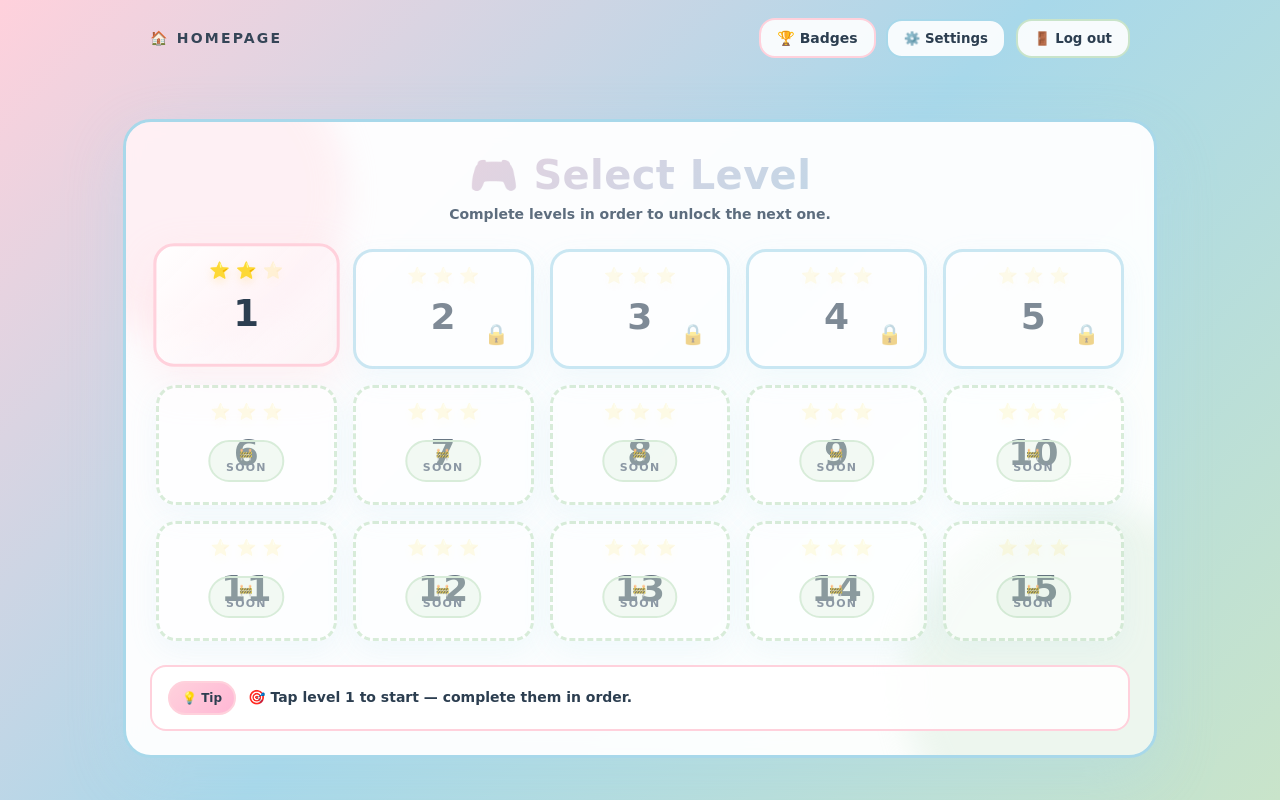
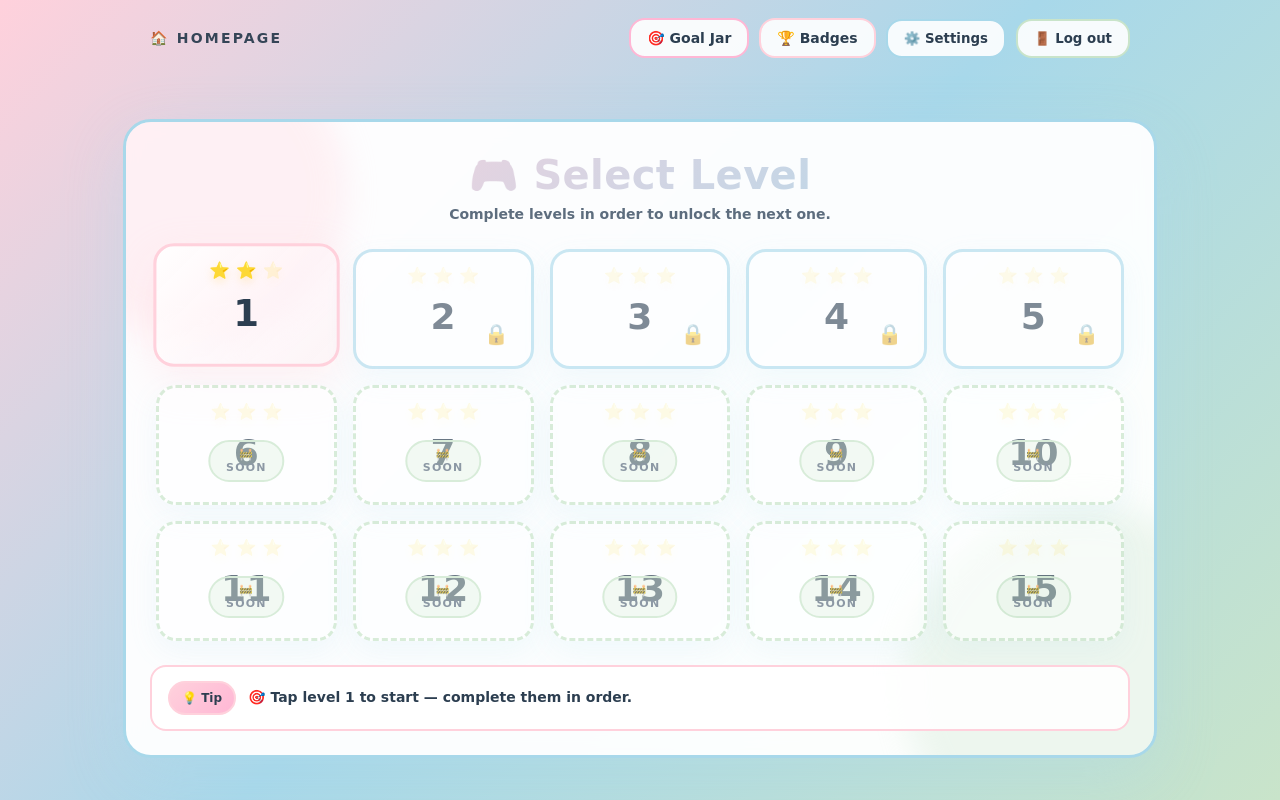
Before and after one commit to k-rameen/Finlingo, a React app in the folder frontend/: page /home in a window 1280 px wide. Built offline with nearby package versions, Linux system fonts and the light colour scheme; the HTML template or start-up script is replaced by a standard one.

Commit message:
updated to include goal jar

```diff
--- a/frontend/src/pages/Home.jsx
+++ b/frontend/src/pages/Home.jsx
@@ -128,6 +128,9 @@ export default function Home() {
         <div style={styles.centerTitle}>🏠 HOMEPAGE</div>
 
         <div style={styles.rightBtns}>
+          <button type="button" style={styles.goalJarBtn} onClick={() => navigate("/goal-jar")}>
+            🎯 Goal Jar
+          </button>
           <button type="button" style={styles.badgesBtn} onClick={() => navigate("/badges")}>
             🏆 Badges
           </button>
@@ -261,6 +264,21 @@ const styles = {
     gap: 8,
     transition: "all 0.2s",
   },
+
+  goalJarBtn: {
+  borderRadius: 16,
+  border: "2px solid #FFB7D5",
+  background: "rgba(255, 255, 255, 0.9)",
+  color: "#2C3E50",
+  padding: "10px 16px",
+  cursor: "pointer",
+  fontWeight: 900,
+  fontSize: "14px",
+  display: "flex",
+  alignItems: "center",
+  gap: 8,
+  transition: "all 0.2s",
+},
 
   rightBtns: {
     display: "flex",
```
